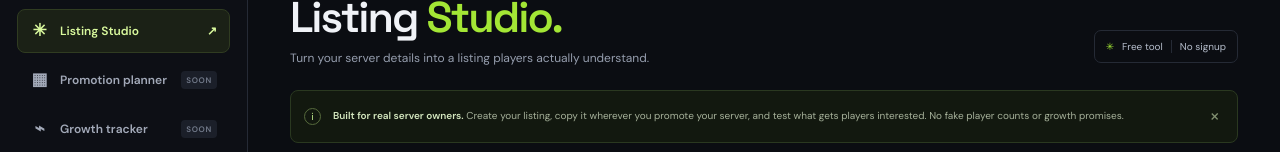
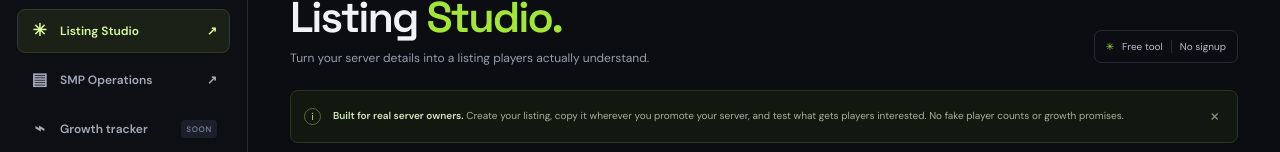
Before and after one commit to yazoniplay/server-grower, a plain HTML site: page index.html in a window 1280 px wide. Shown: the part 133-285 px from the top of the page. Drawn offline with Linux system fonts and the light colour scheme.

Commit message:
Add SMP Operations to ServerGrower navigation

```diff
--- a/index.html
+++ b/index.html
@@ -20,7 +20,7 @@
       </a>
       <div class="side-label">WORKSPACE</div>
       <button class="nav-item active" data-view="studio"><span class="nav-icon">✳</span> Listing Studio <span class="nav-arrow">↗</span></button>
-      <button class="nav-item" data-view="planner"><span class="nav-icon">▦</span> Promotion planner <span class="soon">SOON</span></button>
+      <a class="nav-item" href="ops.html"><span class="nav-icon">▤</span> SMP Operations <span class="nav-arrow">↗</span></a>
       <button class="nav-item" data-view="tracker"><span class="nav-icon">⌁</span> Growth tracker <span class="soon">SOON</span></button>
       <div class="sidebar-bottom">
         <div class="free-card"><span class="free-dot"></span><div><strong>Free workspace</strong><p>No account needed. Your work stays in this browser.</p></div></div>
```
